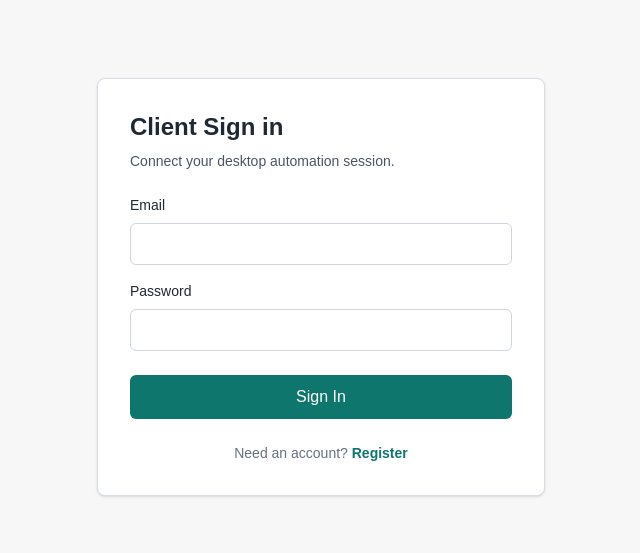
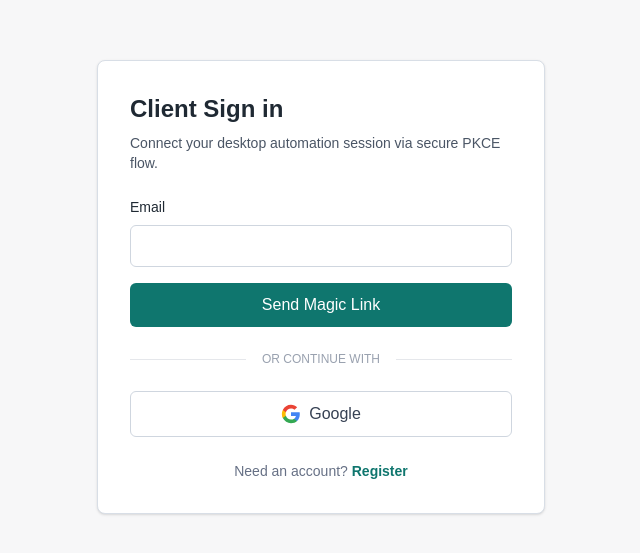
Before and after one commit to hudaibr/admin-panel, a Next.js app: page /client-login in a window 1280 px wide. Shown: the part 113-666 px from the top of the page, without its empty margins (319-959 px from the left). Built offline with nearby package versions, Linux system fonts and the light colour scheme; no server answers.

Commit message:
remove jwt and used pkce for validation and activation

```diff
--- a/app/client-activation/page.js
+++ b/app/client-activation/page.js
@@ -63,7 +63,7 @@
 
       // Redirect back to desktop app on success
       if (redirectUri) {
-        window.location.href = `${redirectUri}?token=${session?.access_token}`
+        window.location.href = redirectUri
       } else {
         router.push('/dashboard')
       }
--- a/app/client-login/page.js
+++ b/app/client-login/page.js
@@ -8,57 +8,53 @@
 function ClientLoginForm() {
   const router = useRouter()
   const searchParams = useSearchParams()
-  const redirectUri = searchParams.get('redirect')
+  const redirectUri = searchParams.get('redirect') || 'myapp://callback'
 
   const [email, setEmail] = useState('')
-  const [password, setPassword] = useState('')
   const [error, setError] = useState('')
   const [loading, setLoading] = useState(false)
+  const [message, setMessage] = useState('')
 
-  const handleLogin = async (event) => {
+  const handleMagicLink = async (event) => {
     event.preventDefault()
+    setError('')
+    setMessage('')
+    setLoading(true)
+
+    try {
+      const { error: otpError } = await supabase.auth.signInWithOtp({
+        email,
+        options: {
+          // 🔥 PKCE FLOW: Supabase handles the code exchange
+          // redirectTo must be your app's deep link
+          emailRedirectTo: redirectUri,
+        }
+      })
+
+      if (otpError) throw otpError
+
+      setMessage('Check your email for the login link!')
+    } catch (err) {
+      setError(err.message)
+    } finally {
+      setLoading(false)
+    }
+  }
+
+  const handleOAuth = async (provider) => {
     setError('')
     setLoading(true)
 
     try {
-      const { data, error: loginError } = await supabase.auth.signInWithPassword({
-        email,
-        password
+      const { error: oauthError } = await supabase.auth.signInWithOAuth({
+        provider,
+        options: {
+          redirectTo: redirectUri,
+          skipBrowserRedirect: false,
+        }
       })
 
-      if (loginError) {
-        setError(loginError.message)
-        setLoading(false)
-        return
-      }
-
-      const token = data.session?.access_token
-      const userId = data.user?.id
-
-      // ✅ FIX: Check is_active from profiles before redirecting to desktop
-      const { data: profile, error: profileError } = await supabase
-        .from('profiles')
-        .select('is_active')
-        .eq('id', userId)
-        .single()
-
-      if (profileError) {
-        setError('Could not verify account status. Please try again.')
-        setLoading(false)
-        return
-      }
-
-      if (redirectUri) {
-        if (profile?.is_active) {
-          // Active user → send directly to desktop app
-          window.location.href = `${redirectUri}?token=${token}`
-        } else {
-          // Inactive user → redirect to activation page, passing redirect for after activation
-          window.location.href = `/client-activation?redirect=${encodeURIComponent(redirectUri)}`
-        }
-      } else {
-        router.push('/')
-      }
+      if (oauthError) throw oauthError
     } catch (err) {
       setError(err.message)
       setLoading(false)
@@ -67,9 +63,9 @@
 
   return (
     <div className="min-h-screen bg-[#f7f7f8] flex items-center justify-center px-4">
-      <form onSubmit={handleLogin} className="w-full max-w-md bg-white p-8 rounded-lg border border-[#d8dee6] shadow-sm">
+      <div className="w-full max-w-md bg-white p-8 rounded-lg border border-[#d8dee6] shadow-sm">
         <h1 className="text-2xl font-bold mb-2">Client Sign in</h1>
-        <p className="text-sm text-gray-600 mb-6">Connect your desktop automation session.</p>
+        <p className="text-sm text-gray-600 mb-6">Connect your desktop automation session via secure PKCE flow.</p>
 
         {error && (
           <div className="mb-4 rounded-md border border-[#f2b8b5] bg-[#fff4f2] px-4 py-3 text-sm text-[#b42318]">
@@ -77,38 +73,57 @@
           </div>
         )}
 
+        {message && (
+          <div className="mb-4 rounded-md border border-green-200 bg-green-50 px-4 py-3 text-sm text-green-700">
+            {message}
+          </div>
+        )}
+
+        <form onSubmit={handleMagicLink} className="space-y-4">
+          <div>
             <label className="mb-2 block text-sm font-medium" htmlFor="email">Email</label>
             <input
               id="email"
               type="email"
               autoComplete="email"
-          className="w-full mb-4 rounded-md border border-[#cfd6df] px-3 py-2 outline-none focus:border-[#0f766e] focus:ring-2 focus:ring-[#99f6e4]"
+              className="w-full rounded-md border border-[#cfd6df] px-3 py-2 outline-none focus:border-[#0f766e] focus:ring-2 focus:ring-[#99f6e4]"
               value={email}
               onChange={(e) => setEmail(e.target.value)}
               required
             />
-
-        <label className="mb-2 block text-sm font-medium" htmlFor="password">Password</label>
-        <input
-          id="password"
-          type="password"
-          autoComplete="current-password"
-          className="w-full mb-6 rounded-md border border-[#cfd6df] px-3 py-2 outline-none focus:border-[#0f766e] focus:ring-2 focus:ring-[#99f6e4]"
-          value={password}
-          onChange={(e) => setPassword(e.target.value)}
-          required
-        />
+          </div>
 
           <button
+            type="submit"
             className="w-full bg-[#0f766e] text-white p-2.5 rounded-md font-semibold hover:bg-[#115e59] disabled:opacity-50 transition-colors"
             disabled={loading}
           >
-          {loading ? 'Connecting...' : 'Sign In'}
+            {loading ? 'Sending...' : 'Send Magic Link'}
           </button>
+        </form>
+
+        <div className="my-6 flex items-center before:flex-1 before:border-t before:border-gray-200 after:flex-1 after:border-t after:border-gray-200">
+          <span className="mx-4 text-xs text-gray-400 uppercase">Or continue with</span>
+        </div>
+
+        <button
+          onClick={() => handleOAuth('google')}
+          className="w-full flex items-center justify-center gap-2 border border-[#cfd6df] bg-white text-gray-700 p-2.5 rounded-md font-semibold hover:bg-gray-50 transition-colors disabled:opacity-50"
+          disabled={loading}
+        >
+          <svg className="w-5 h-5" viewBox="0 0 24 24">
+            <path fill="#4285F4" d="M22.56 12.25c0-.78-.07-1.53-.2-2.25H12v4.26h5.92c-.26 1.37-1.04 2.53-2.21 3.31v2.77h3.57c2.08-1.92 3.28-4.74 3.28-8.09z" />
+            <path fill="#34A853" d="M12 23c2.97 0 5.46-.98 7.28-2.66l-3.57-2.77c-.98.66-2.23 1.06-3.71 1.06-2.86 0-5.29-1.93-6.16-4.53H2.18v2.84C3.99 20.53 7.7 23 12 23z" />
+            <path fill="#FBBC05" d="M5.84 14.09c-.22-.66-.35-1.36-.35-2.09s.13-1.43.35-2.09V7.07H2.18C1.43 8.55 1 10.22 1 12s.43 3.45 1.18 4.93l3.66-2.84z" />
+            <path fill="#EA4335" d="M12 5.38c1.62 0 3.06.56 4.21 1.64l3.15-3.15C17.45 2.09 14.97 1 12 1 7.7 1 3.99 3.47 2.18 7.07l3.66 2.84c.87-2.6 3.3-4.53 6.16-4.53z" />
+          </svg>
+          Google
+        </button>
+
         <p className="mt-6 text-center text-sm text-[#667085]">
           Need an account? <Link href="/client-register" className="text-[#0f766e] font-bold hover:underline">Register</Link>
         </p>
-      </form>
+      </div>
     </div>
   )
 }
--- a/app/client-register/page.js
+++ b/app/client-register/page.js
@@ -62,18 +62,10 @@
         throw new Error(result.error || 'Registration failed')
       }
 
-      // Sign in automatically after registration
-      const { data: loginData, error: loginError } = await supabase.auth.signInWithPassword({
-        email: formData.email,
-        password: formData.password
-      })
-
-      if (loginError) throw new Error(loginError.message)
-
-      // ✅ FIX: Always redirect to activation page after registration.
-      // Never send token directly to desktop — new accounts are always inactive.
-      if (redirectUri && loginData?.session) {
-        window.location.href = `/client-activation?redirect=${encodeURIComponent(redirectUri)}`
+      // ✅ FIX: No more automatic sign-in with password.
+      // Redirect to login page to use Magic Link/PKCE flow.
+      if (redirectUri) {
+        setSuccess(true)
         return
       }
 
```
Lines whose indentation alone changed are shown as unchanged.
